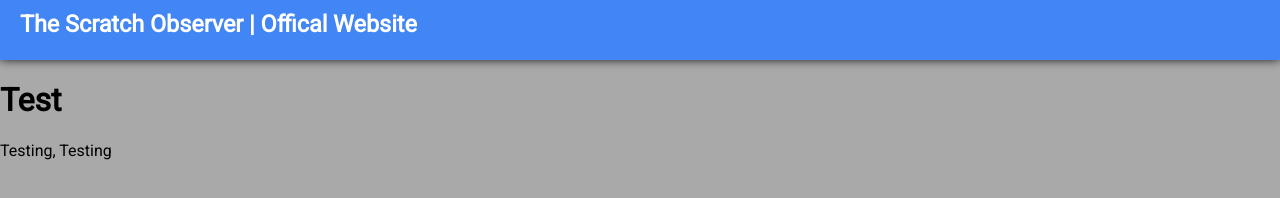
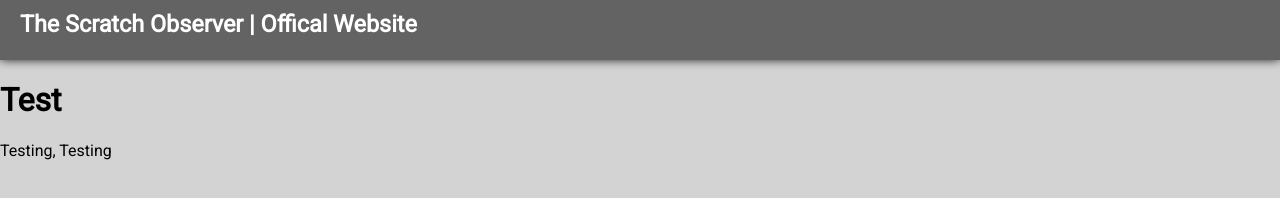
Before and after one commit to ajsya/ScratchObserver, a plain HTML site: page index.html in a window 1280 px wide. Drawn offline with Linux system fonts and the light colour scheme.

Commit message:
Update style.css

```diff
--- a/style.css
+++ b/style.css
@@ -1,17 +1,17 @@
 body {
   margin: 0.0em;
   font-family: 'Roboto', helvetica, sans-serif;
-  background-color: darkgray;
+  background-color: lightgray;
 }
 
 .navbar {
-  background: #4285f4;
+  background: #636363;
   color: white;
   font-size: 20px;
   width: 100%;
   height: 60px;
   box-shadow: 0 -1px 10px 0 black;
-  position:sticky;
+  position: sticky;
   top:0;
 }
 
```
